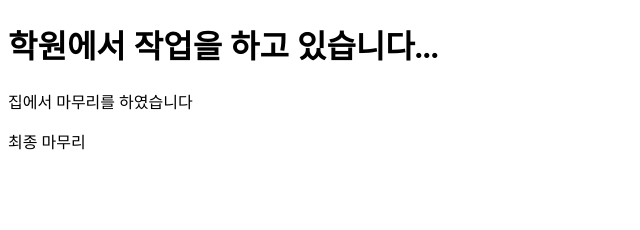
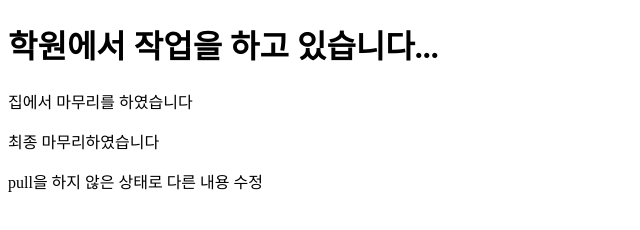
Before and after one commit to HOSEONH/2023-0531-project, a plain HTML site: page index.html in a window 1280 px wide. Shown: the whole page, without its empty margins (0-640 px from the left). Drawn offline with Linux system fonts and the light colour scheme.

Commit message:
0531 pull을 먼저하지 않고 내용 수정

```diff
--- a/index.html
+++ b/index.html
@@ -9,6 +9,7 @@
 <body>
     <h1>학원에서 작업을 하고 있습니다...</h1>
     <p>집에서 마무리를 하였습니다</p>
-    <p>최종 마무리</p>
+    <p>최종 마무리하였습니다</p>
+    <p>pull을 하지 않은 상태로 다른 내용 수정</p>
 </body>
 </html>
```
